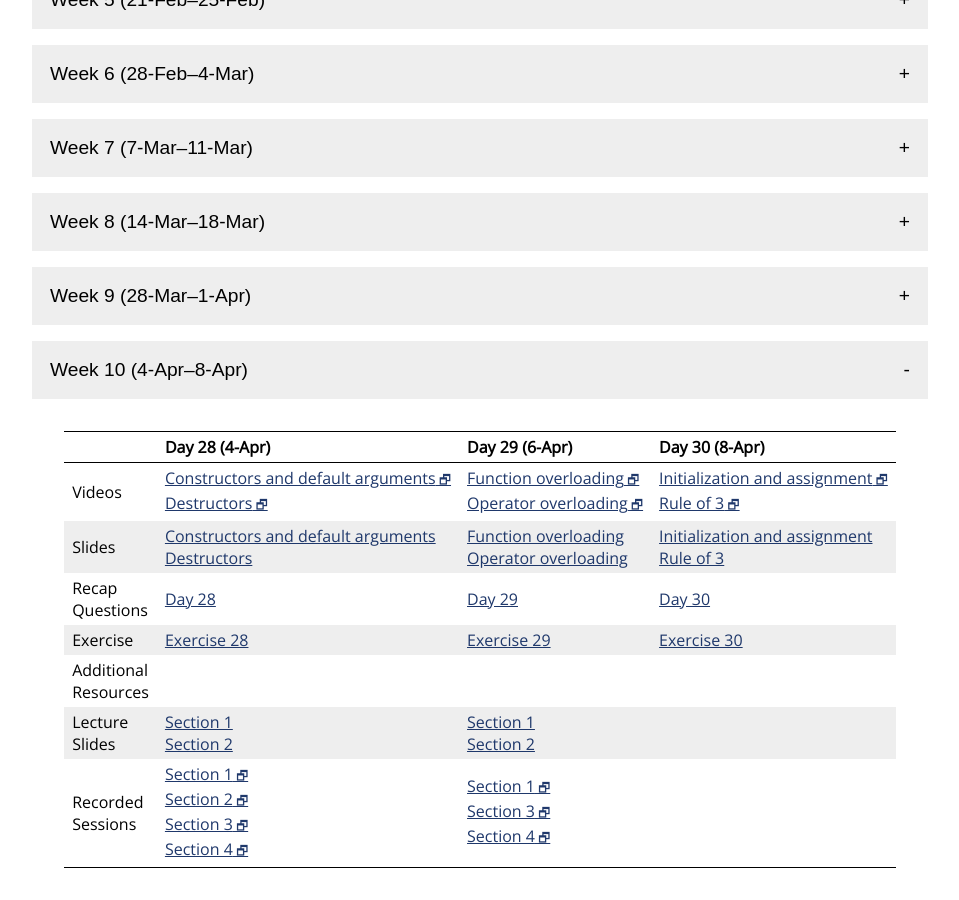
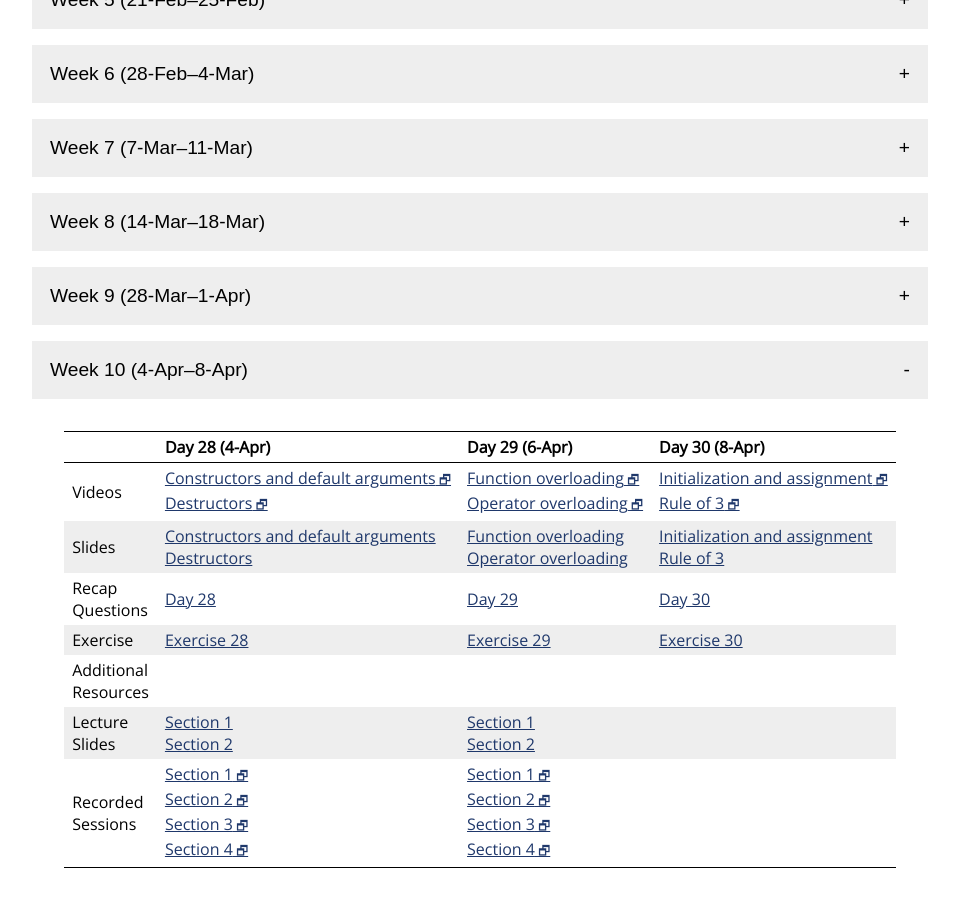
Before and after one commit to jhu-ip/cs220-s22, a Jekyll site: the page built from material.md, in a window 1280 px wide and 900 px high, scrolled down 596 px. Shown: the whole window, without its empty margins (160-1119 px from the left). Built offline with Jekyll 4.4.1, drawn with Linux system fonts in a browser that asks for light colours; some web fonts are replaced.

Commit message:
Added today's lecture's video

```diff
--- a/material.csv
+++ b/material.csv
@@ -329,6 +329,7 @@ Week,Day,Date,Type,Link text,URL
 10,2,6-Apr,LectureSlides,Section 1,slides/sec01/day29_notes.pdf
 10,2,6-Apr,LectureSlides,Section 2,slides/sec02/29.pdf
 10,2,6-Apr,Recording,Section 1,https://jh.hosted.panopto.com/Panopto/Pages/Viewer.aspx?id=9f9c0e92-fcd5-4c89-b21a-ae6f013238d7
+10,2,6-Apr,Recording,Section 2,https://jh.hosted.panopto.com/Panopto/Pages/Viewer.aspx?id=1db529f1-99de-48e1-b46c-ae6f013539c6
 10,2,6-Apr,Recording,Section 3,https://jh.hosted.panopto.com/Panopto/Pages/Viewer.aspx?id=e3bdb82b-8193-4d52-90df-ae6f014643be
 10,2,6-Apr,Recording,Section 4,https://jh.hosted.panopto.com/Panopto/Pages/Viewer.aspx?id=3bac23c5-2059-4ef1-83ee-ae6f00fb8f1f
 10,3,8-Apr,Video,Initialization and assignment,https://jh.hosted.panopto.com/Panopto/Pages/Viewer.aspx?id=f9091b95-ab29-46fe-82b8-ae2300279e93
--- a/material.md
+++ b/material.md
@@ -582,7 +582,7 @@ the materials for that week.
     <tr>
       <td>Recorded<br>Sessions</td>
       <td><a class='external' target='_blank' href='https://jh.hosted.panopto.com/Panopto/Pages/Viewer.aspx?id=f36da5e4-3441-449d-bdd6-ae6d0125c621'>Section 1</a><br><a class='external' target='_blank' href='https://jh.hosted.panopto.com/Panopto/Pages/Viewer.aspx?id=73b04543-5f0f-441f-85db-ae6d012b8adb'>Section 2</a><br><a class='external' target='_blank' href='https://jh.hosted.panopto.com/Panopto/Pages/Viewer.aspx?id=87c1d1f6-4534-48ea-860f-ae6d01464598'>Section 3</a><br><a class='external' target='_blank' href='https://jh.hosted.panopto.com/Panopto/Pages/Viewer.aspx?id=d3ed4977-7ba2-44d2-a8b9-ae6d00f66279'>Section 4</a></td>
-      <td><a class='external' target='_blank' href='https://jh.hosted.panopto.com/Panopto/Pages/Viewer.aspx?id=9f9c0e92-fcd5-4c89-b21a-ae6f013238d7'>Section 1</a><br><a class='external' target='_blank' href='https://jh.hosted.panopto.com/Panopto/Pages/Viewer.aspx?id=e3bdb82b-8193-4d52-90df-ae6f014643be'>Section 3</a><br><a class='external' target='_blank' href='https://jh.hosted.panopto.com/Panopto/Pages/Viewer.aspx?id=3bac23c5-2059-4ef1-83ee-ae6f00fb8f1f'>Section 4</a></td>
+      <td><a class='external' target='_blank' href='https://jh.hosted.panopto.com/Panopto/Pages/Viewer.aspx?id=9f9c0e92-fcd5-4c89-b21a-ae6f013238d7'>Section 1</a><br><a class='external' target='_blank' href='https://jh.hosted.panopto.com/Panopto/Pages/Viewer.aspx?id=1db529f1-99de-48e1-b46c-ae6f013539c6'>Section 2</a><br><a class='external' target='_blank' href='https://jh.hosted.panopto.com/Panopto/Pages/Viewer.aspx?id=e3bdb82b-8193-4d52-90df-ae6f014643be'>Section 3</a><br><a class='external' target='_blank' href='https://jh.hosted.panopto.com/Panopto/Pages/Viewer.aspx?id=3bac23c5-2059-4ef1-83ee-ae6f00fb8f1f'>Section 4</a></td>
       <td></td>
     </tr>
   </tbody>
```
